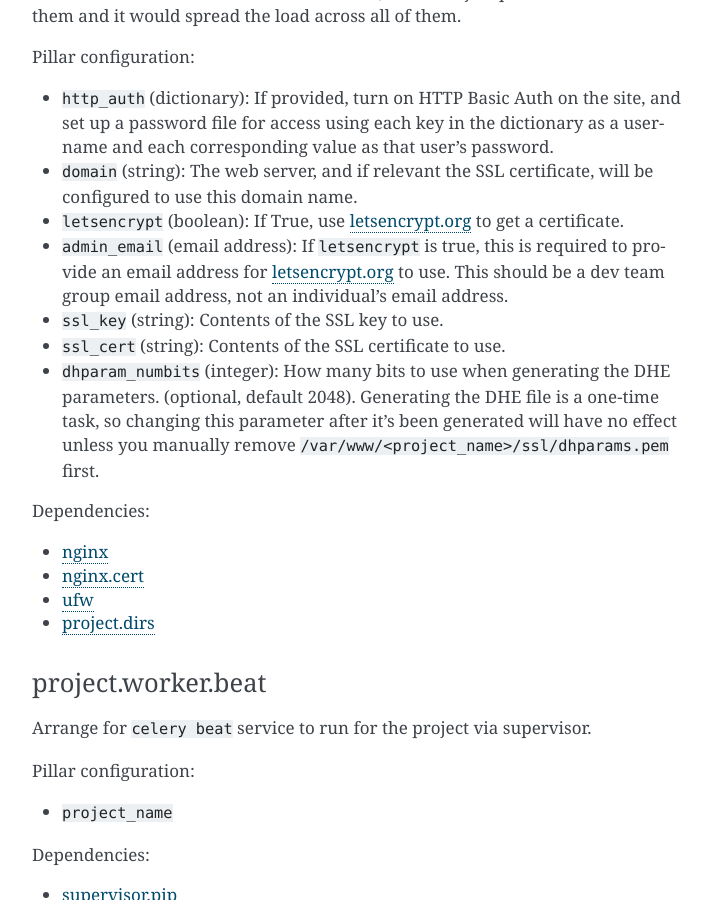
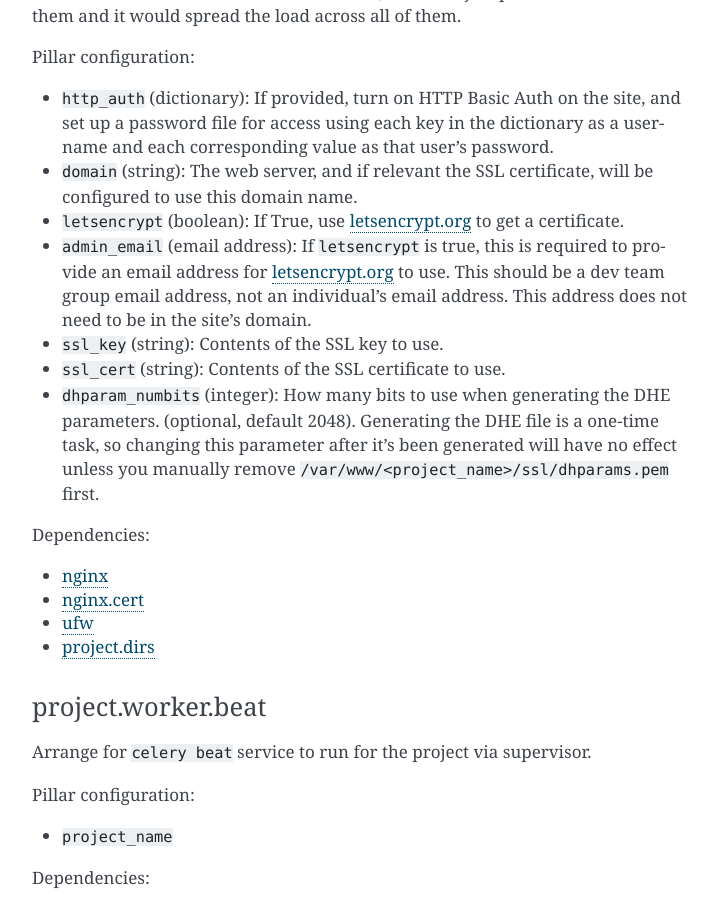
Before and after one commit to caktus/guidebook, a Sphinx documentation site: the page built from source/margarita/states.rst, in a window 1280 px wide and 900 px high, scrolled down 9038 px. Shown: the whole window, without its empty margins (388-1104 px from the left). Built offline with Sphinx 7.4.7, drawn with Linux system fonts in a browser that asks for light colours.

Commit message:
Clarify that admin_email does not need to be in site's domain

```diff
--- a/source/margarita/states.rst
+++ b/source/margarita/states.rst
@@ -488,6 +488,7 @@ Pillar configuration:
 * ``admin_email`` (email address): If ``letsencrypt`` is true, this is required to
   provide an email address for `letsencrypt.org <https://letsencrypt.org>`_ to use.
   This should be a dev team group email address, not an individual's email address.
+  This address does not need to be in the site's domain.
 * ``ssl_key`` (string): Contents of the SSL key to use.
 * ``ssl_cert`` (string): Contents of the SSL certificate to use.
 * ``dhparam_numbits`` (integer): How many bits to use when generating the DHE
```
